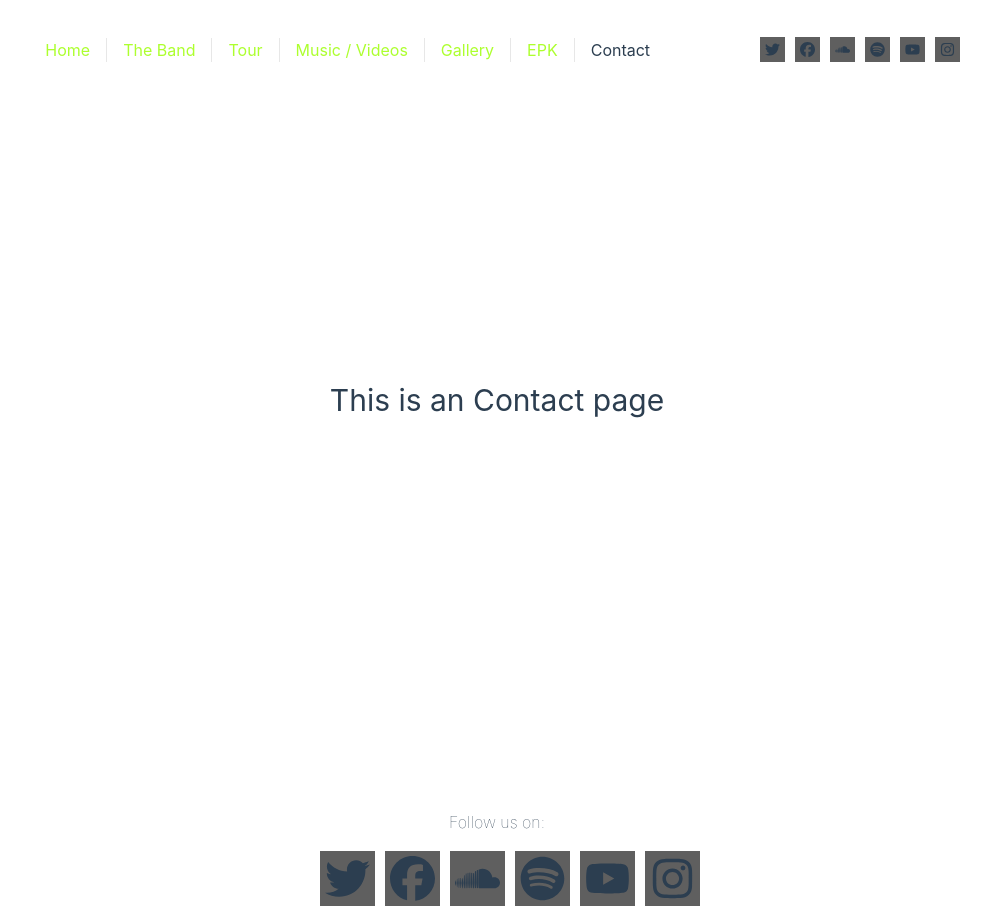
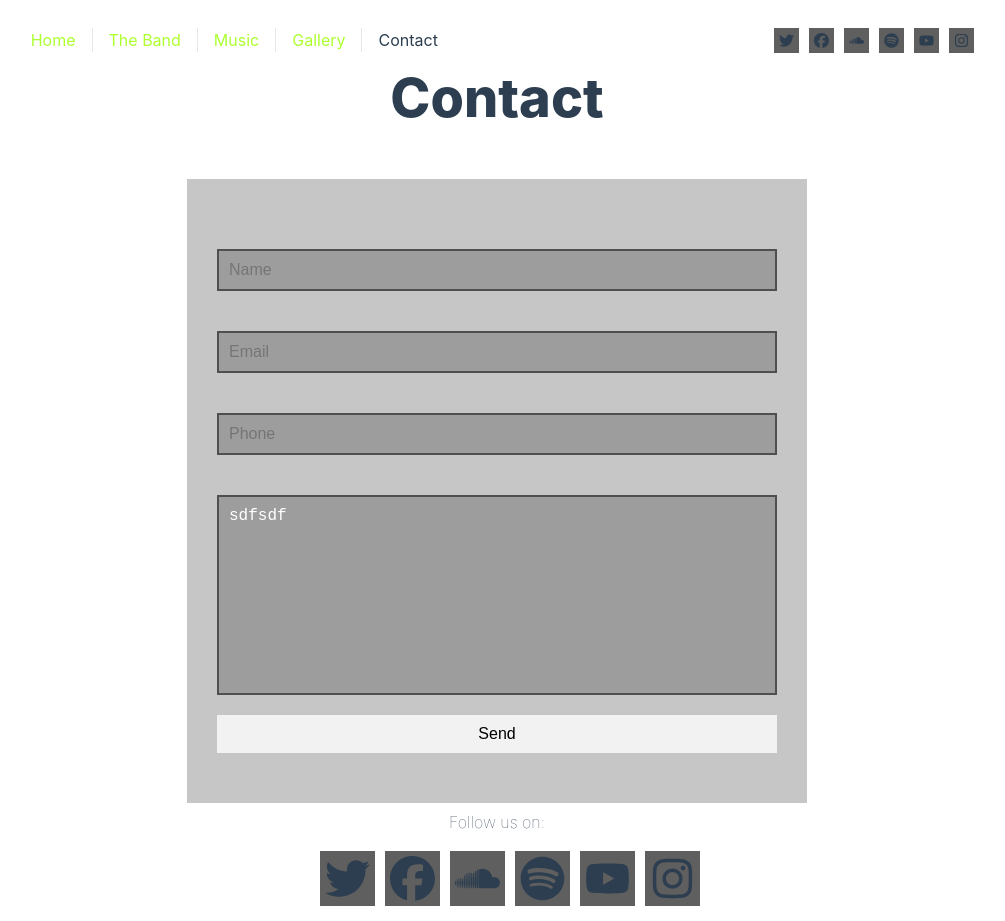
Before and after one commit to DyLaNHurtado/vue-band-website, a Vue app: page /contact in a window 1280 px wide. Shown: the whole page, without its empty margins (143-1148 px from the left). Built offline with nearby package versions, Linux system fonts and the light colour scheme.

Commit message:
Gallery and Contact views

```diff
--- a/src/assets/main.css
+++ b/src/assets/main.css
@@ -3,10 +3,9 @@
 header {
   line-height: 1.5;
   max-height: 100%;
-  max-width: 100vw;
+  height: 5rem;
   width: 100%;
   display: flex;
-  padding: 2rem 8rem;
   justify-content: space-around;
   align-items: center;
   position: fixed;
--- a/src/components/LastNews.vue
+++ b/src/components/LastNews.vue
@@ -34,7 +34,7 @@ import New from './New.vue'
   .grid{
     display: grid;
     grid-template-columns: repeat(3, 1fr);
-    gap: 2rem;
+    gap: .3rem;
   }
   .btn{
     margin: 2rem;
--- a/src/components/NavBar.vue
+++ b/src/components/NavBar.vue
@@ -6,10 +6,8 @@
     <nav>
         <RouterLink to="/">Home</RouterLink>
         <RouterLink to="/band">The Band</RouterLink>
-        <RouterLink to="/tour">Tour</RouterLink>
-        <RouterLink to="/music">Music / Videos</RouterLink>
+        <RouterLink to="/music">Music</RouterLink>
         <RouterLink to="/gallery">Gallery</RouterLink>
-        <RouterLink to="/epk">EPK</RouterLink>
         <RouterLink to="/contact">Contact</RouterLink>
     </nav>
 </template>
--- a/src/router/index.js
+++ b/src/router/index.js
@@ -15,9 +15,9 @@ const router = createRouter({
       component: () => import('../views/BandView.vue')
     },
     {
-      path: '/tour',
-      name: 'tour',
-      component: () => import('../views/TourView.vue')
+      path: '/gallery',
+      name: 'gallery',
+      component: () => import('../views/GalleryView.vue')
     },
     {
       path: '/music',
@@ -25,14 +25,9 @@ const router = createRouter({
       component: () => import('../views/MusicView.vue')
     },
     {
-      path: '/gallery',
-      name: 'gallery',
-      component: () => import('../views/GalleryView.vue')
-    },
-    {
-      path: '/epk',
-      name: 'epk',
-      component: () => import('../views/EPKView.vue')
+      path: '/tours',
+      name: 'tours',
+      component: () => import('../views/ToursView.vue')
     },
     {
       path: '/contact',
--- a/src/views/BandView.vue
+++ b/src/views/BandView.vue
@@ -1,16 +1,49 @@
 <template>
   <div class="band">
-    <h1>This is an band page</h1>
+    <h1 class="title">The Band</h1>
+    <div class="container">
+      <div class="summary">
+        <h2 class="subtitle">Summary</h2>
+        Active years: 2023 - Currently
+        Origin: Madrid
+
+      </div>
+      <img src="../assets/logo.svg" alt="">
+    </div>
   </div>
 </template>
 
 <style>
-@media (min-width: 1024px) {
   .band {
-    min-height: 100vh;
     display: flex;
     align-items: center;
+    justify-content: flex-start;
+    flex-direction: column;
+    width: 100%;
+    padding: 20px;
+    padding-top: 5rem;
+  }
+
+  .container{
+    width: 100%;
+    background-color: gray;
+    padding: 20px;
+    display: flex;
+    flex-direction: row;
     justify-content: center;
+    align-items: center;
   }
-}
+  .summary{
+    display: flex;
+    justify-content: flex-start;
+    flex-direction: column;
+    height: 100%;
+    width: 100%;
+  }
+
+  img{
+    width: 200px;
+    height: auto;
+  }
+
 </style>
--- a/src/views/ContactView.vue
+++ b/src/views/ContactView.vue
@@ -1,16 +1,78 @@
 <template>
   <div class="contact">
-    <h1>This is an Contact page</h1>
+    <h1 class="title">Contact</h1>
+    <form>
+      <input type="text" placeholder="Name" required/>
+      <input type="text" placeholder="Email" required/>
+      <input type="text" placeholder="Phone" />
+      <textarea placeholder="Write your message...">sdfsdf</textarea>
+      <button class="btn">Send</button>
+    </form>
+
   </div>
 </template>
 
 <style>
-@media (min-width: 1024px) {
+
   .contact {
-    min-height: 100vh;
+    height: 100%;
     display: flex;
     align-items: center;
     justify-content: center;
+    flex-direction: column;
+    width: 100%;
+    padding: 20px;
+    padding-top: 5rem;
   }
-}
+
+  form{
+    display: flex;
+    flex-direction: column;
+    align-items: center;
+    justify-content: center;
+    width: 50%;
+    margin-top: 25px;
+    padding: 50px 30px;
+    background-color: #56565656;
+    border-top: 2px solid white;
+    border-bottom: 2px solid white;
+  }
+
+
+  .btn{
+    width: 100%;
+    font-size: 16px;
+  }
+  textarea{
+    resize: none;
+    max-width: 100%;
+    max-height: 100%;
+    width: 100%;
+    height: 200px;
+    margin: 20px;
+    overflow-y: auto;
+    border: 2px solid #4f4f4f;
+    box-shadow: none;
+    background-color: #4f4f4f56;
+    padding: 10px;
+    color:white;
+    font-size: 16px;
+  }
+
+  textarea:focus,input:focus{
+    outline:1px solid #f4f4f4cc;
+  }
+
+  input{
+    max-width: 100%;
+    max-height: 100%;
+    width: 100%;
+    margin: 20px;
+    border: 2px solid #4f4f4f;
+    box-shadow: none;
+    background-color: #4f4f4f56;
+    padding: 10px;
+    color:white;
+    font-size: 16px;
+  }
 </style>
--- a/src/views/EPKView.vue
+++ /dev/null
@@ -1,16 +0,0 @@
-<template>
-  <div class="epk">
-    <h1>This is an EPK page</h1>
-  </div>
-</template>
-
-<style>
-@media (min-width: 1024px) {
-  .epk {
-    min-height: 100vh;
-    display: flex;
-    align-items: center;
-    justify-content: center;
-  }
-}
-</style>
--- a/src/views/GalleryView.vue
+++ b/src/views/GalleryView.vue
@@ -1,16 +1,66 @@
 <template>
   <div class="gallery">
-    <h1>This is an gallery page</h1>
+    <h1 class="title">Gallery</h1>
+    <div class="section-dated">
+      <span class="date minititle">8 marzo 2023</span>
+      <div class="photos">
+        <img src="../assets/logo.svg" alt="">
+        <img src="../assets/logo.svg" alt="">
+        <img src="../assets/logo.svg" alt="">
+        <img src="../assets/logo.svg" alt="">
+        <img src="../assets/logo.svg" alt="">
+        <img src="../assets/logo.svg" alt="">
+        <img src="../assets/logo.svg" alt="">
+      </div>
+    </div>
+    <div class="section-dated">
+      <span class="date minititle">2 marzo 2023</span>
+      <div class="photos">
+        <img src="../assets/logo.svg" alt="">
+        <img src="../assets/logo.svg" alt="">
+        <img src="../assets/logo.svg" alt="">
+        <img src="../assets/logo.svg" alt="">
+        <img src="../assets/logo.svg" alt="">
+        <img src="../assets/logo.svg" alt="">
+        <img src="../assets/logo.svg" alt="">
+      </div>
+    </div>
   </div>
 </template>
 
-<style>
-@media (min-width: 1024px) {
+<style scoped>
   .gallery {
-    min-height: 100vh;
+    display: flex;
+    align-items: center;
+    justify-content: flex-start;
+    flex-direction: column;
+    width: 100%;
+    padding: 20px;
+    padding-top: 5rem;
+  }
+  .section-dated{
+    width: 100%;
     display: flex;
     align-items: center;
     justify-content: center;
+    flex-direction: column;
   }
-}
+  img{
+    filter: grayscale(100);
+    transition: all .5s;
+    cursor: pointer;
+    background-color: aquamarine;
+  }
+
+  img:hover{
+    filter: grayscale(0);
+    scale: .95;
+  }
+
+  .photos{
+    width: 100%;
+    display: grid;
+    grid-template-columns: repeat(5, 1fr);
+    gap: .3rem;
+  }
 </style>
--- a/src/views/TourView.vue
+++ b/src/views/ToursView.vue
@@ -1,12 +1,12 @@
 <template>
-  <div class="tour">
-    <h1>This is an tour page</h1>
+  <div class="tours">
+    <h1>This is an tours page</h1>
   </div>
 </template>
 
 <style>
 @media (min-width: 1024px) {
-  .tour {
+  .tours {
     min-height: 100vh;
     display: flex;
     align-items: center;
```
